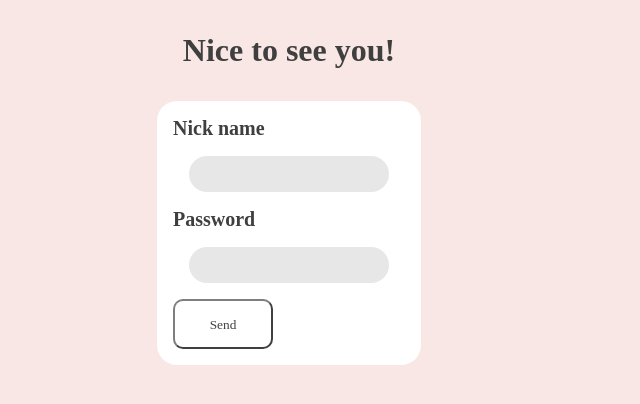
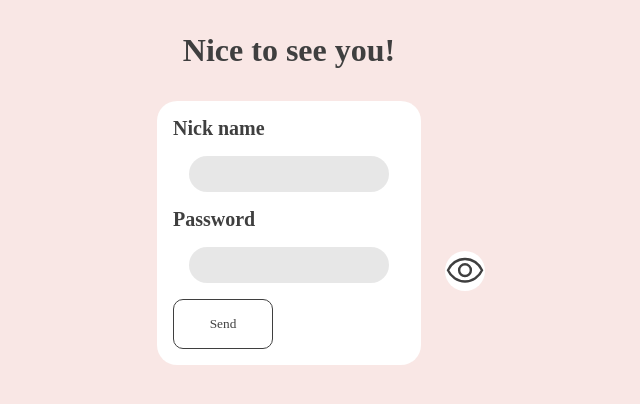
Before and after one commit to ArchiAngels/chatApplication, a React app: page /firstContact in a window 1280 px wide. Shown: the top 404 px of the page, without its empty margins (351-991 px from the left). Built offline with nearby package versions, Linux system fonts and the light colour scheme; a web font is replaced by a local one.

Commit message:
svg and password

```diff
--- a/src/components/form/input.jsx
+++ b/src/components/form/input.jsx
@@ -5,11 +5,13 @@ import styled from "styled-components";
 //  width & height : {number}
 //  id = htmlFor : {string}
 //  labelValue : {string}
-//
-//
+//  type : {string} default 'text' DEPRECATED
+//  needIconChanger : {bool} default 'false' - add svg icons to change {type} of input
 //
 //
 
+import Hidden from '../../../client/assets/svg/hidden.svg';
+import Showed from '../../../client/assets/svg/showed.svg';
 
 
 let InputForm = styled.input`
@@ -37,10 +39,50 @@ let LabelForm = styled.label`
     font-weight:bold;
 `;
 
+let WrapIcon = styled.div`
+    width:40px;
+    height:40px;
+    border-radius:50%;
+    // border:1px solid #000;
+    position:absolute;
+    display:flex;
+    justify-content:center;
+    margin-top:-3rem;
+    margin-left:17rem;
+    background:#fff;
+    transition:transform 0.15s;
+    &:hover{
+        cursor:pointer;
+    }
+    &:active{
+        transform:translateY(10px);
+    }
+`;
+
+function IconChanger(props){
+
+    return <>
+        <WrapIcon onClick = {()=>{props.change(!props.currentIcon)}}>
+            <img alt="eye icon" src={props.currentIcon ? Hidden: Showed} />
+        </WrapIcon>
+
+    </>
+}
+
 export default function Input(props){
+
+    let [isVisible,setVisible] = React.useState(false);
+
+    props.needIconChanger ? props.needIconChanger : false;
+
+    let conditionTypeInput = props.needIconChanger
+                                ? isVisible
+                                    ? 'text' : 'password'
+                                : 'text';
 
     return <>
         <LabelForm htmlFor={props.id} >{props.labelValue}</LabelForm>
-        <InputForm width={props.width} height={props.height} id={props.id}/>
+        <InputForm width={props.width} height={props.height} id={props.id} type={conditionTypeInput}/>
+        {props.needIconChanger ? <IconChanger change={setVisible} currentIcon={isVisible}/> :""}
     </>
 }
--- a/src/routes/welcome.jsx
+++ b/src/routes/welcome.jsx
@@ -36,9 +36,31 @@ let SendButton = styled.input`
   height:50px;
   padding:1rem;
   border-radius:10px;
+  border:1px solid #000;
   background:#fff;
   outline:none;
+  transition:transform 0.15s;
+  &:hover{
+    cursor:pointer;
+  }
+  &:active{
+    transform:translateY(10px);
+  }
 
+`;
+
+let ShowPasswordParagraph = styled.p`
+  text-align:center;
+  padding:1rem;
+  display:block;
+  border:1px solid #000;
+  transition:transform 0.15s;
+  &:hover{
+    cursor:pointer
+  }
+  &:active{
+    transform:translateY(10px);
+  }
 `;
 
 
@@ -86,7 +108,7 @@ export default function Welcome() {
         <div className="formWrap">
           <form method="POST" action="/api/createNewUser" onSubmit={e => {HandleSubmit(e)}}>
               <InputForm width={200} height ={30} id={'nickname'} labelValue={'Nick name'}/>
-              <InputForm width={200} height ={30}id={'password'} labelValue={'Password'}/>
+              <InputForm width={200} height ={30} id={'password'} labelValue={'Password'} needIconChanger ={true}/>
 
               <SendButton type="submit" value='Send' />
           </form>
--- a/webpack.config.js
+++ b/webpack.config.js
@@ -31,6 +31,13 @@ module.exports = {
           type: 'asset/resource',
 
         },
+        {
+
+          test: /\.(png|svg|jpg|jpeg|gif)$/i,
+
+          type: 'asset/resource',
+
+        },
       ]
   }
 
```
Also changed, not shown: client/assets/svg/hidden.svg (added), client/assets/svg/showed.svg (added), 3 other files (tests, documents, lock files or other folders).
